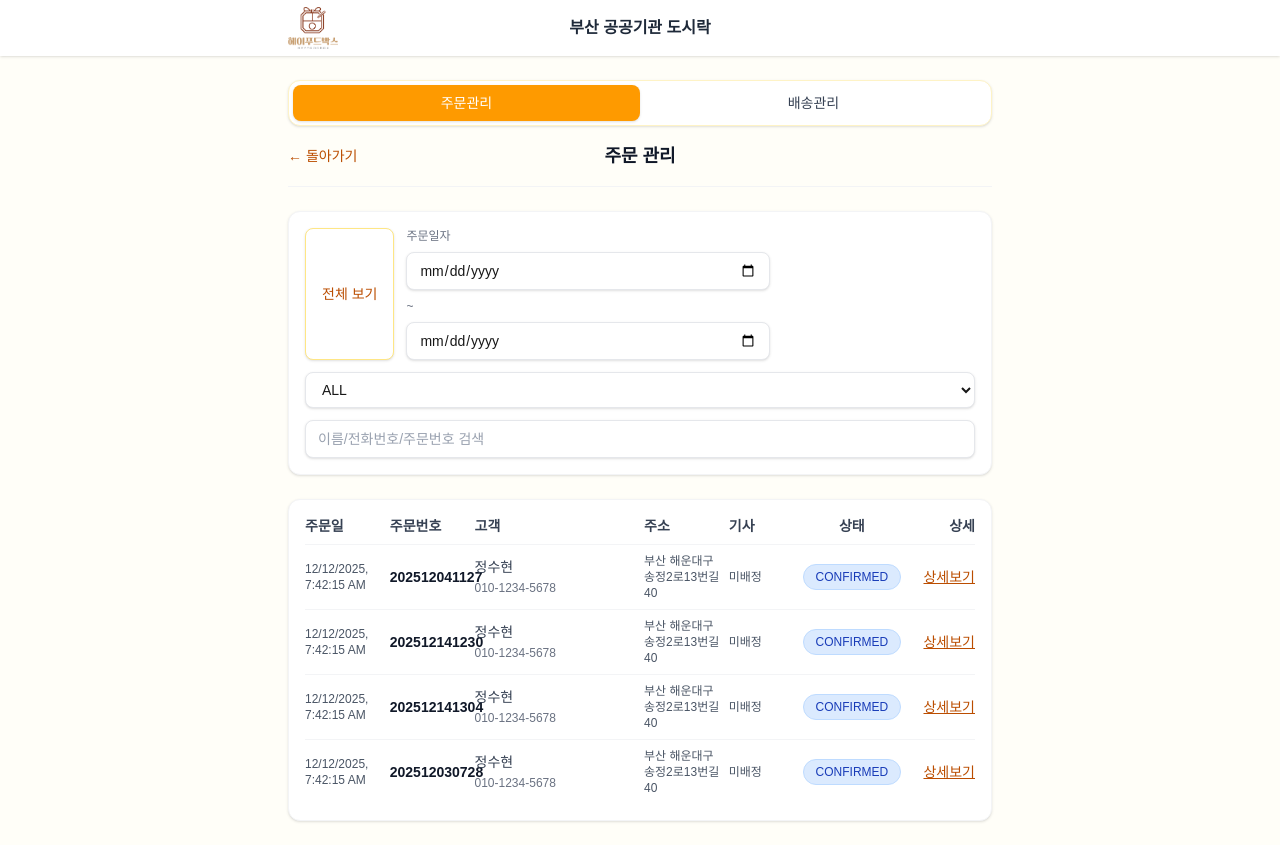
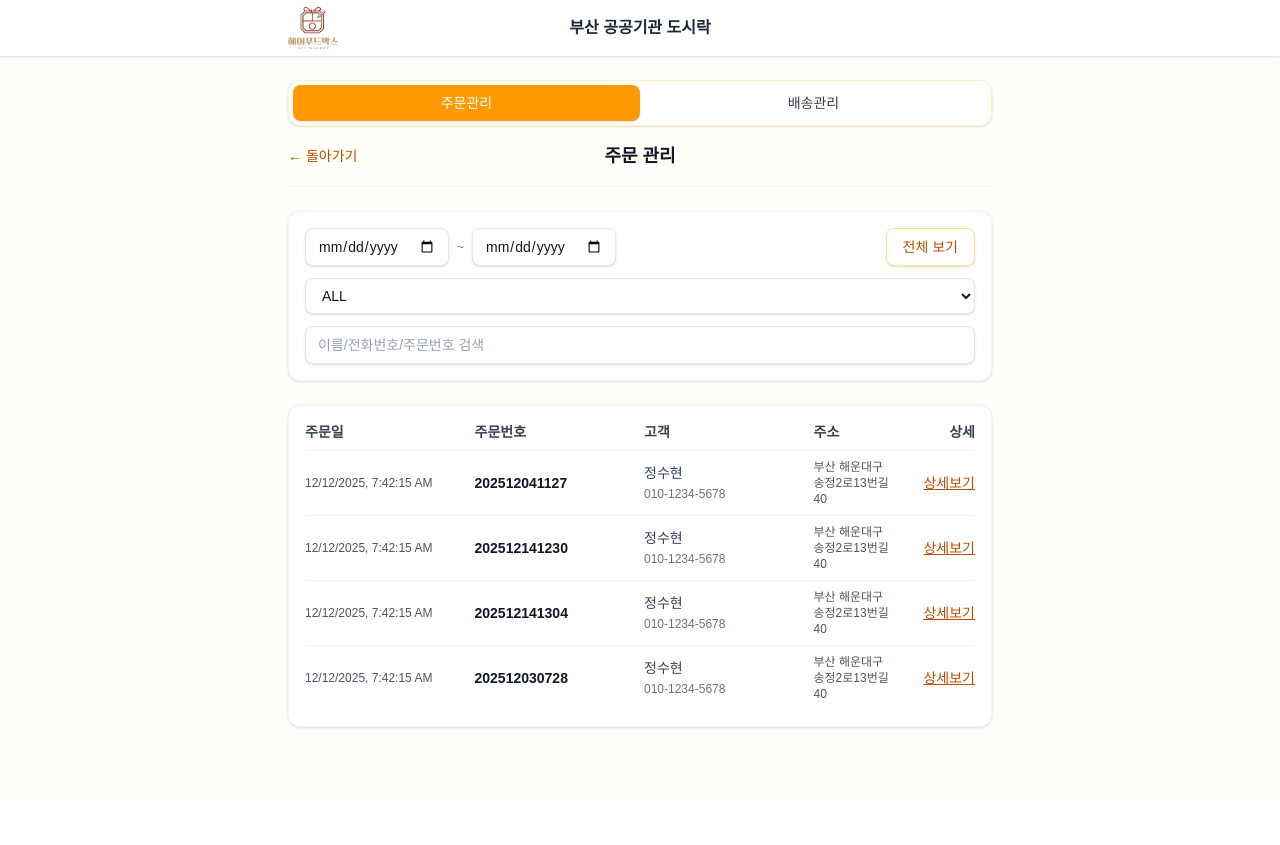
Before and after one commit to soohyun4747/vacation-dosirak-order, a Next.js app: page /admin/orders in a window 1280 px wide. After the commit the page ends 800 px from the top, so only its background shows below. Built offline with nearby package versions, Linux system fonts and the light colour scheme.

Commit message:
order pages changed

```diff
--- a/app/admin/orders/page.tsx
+++ b/app/admin/orders/page.tsx
@@ -11,7 +11,12 @@ import { Select } from '../../../src/components/common/Select';
 import { orders as mockOrders } from '../../../src/mock/data';
 import { OrderStatus } from '../../../src/types';
 
-const statusOptions: (OrderStatus | 'ALL')[] = ['ALL', 'CONFIRMED', 'CANCELED', 'DELIVERED'];
+const statusOptions: (OrderStatus | 'ALL')[] = [
+	'ALL',
+	'CONFIRMED',
+	'CANCELED',
+	'DELIVERED',
+];
 
 export default function AdminOrdersPage() {
 	const [orders] = useState(mockOrders);
@@ -25,72 +30,109 @@ export default function AdminOrdersPage() {
 		return orders.filter((order) => {
 			const matchesStatus = status === 'ALL' || order.status === status;
 			const matchesKeyword =
-        order.customerName.includes(keyword) || order.customerPhone.includes(keyword) || order.id.includes(keyword);
-      const matchesDate = !todayOnly || new Date(order.createdAt).toDateString() === new Date().toDateString();
+				order.customerName.includes(keyword) ||
+				order.customerPhone.includes(keyword) ||
+				order.id.includes(keyword);
+			const matchesDate =
+				!todayOnly ||
+				new Date(order.createdAt).toDateString() ===
+					new Date().toDateString();
 			const createdAt = new Date(order.createdAt);
-      const matchesStart = !startDate || createdAt >= new Date(`${startDate}T00:00:00`);
-      const matchesEnd = !endDate || createdAt <= new Date(`${endDate}T23:59:59`);
-      return matchesStatus && matchesKeyword && matchesDate && matchesStart && matchesEnd;
+			const matchesStart =
+				!startDate || createdAt >= new Date(`${startDate}T00:00:00`);
+			const matchesEnd =
+				!endDate || createdAt <= new Date(`${endDate}T23:59:59`);
+			return (
+				matchesStatus &&
+				matchesKeyword &&
+				matchesDate &&
+				matchesStart &&
+				matchesEnd
+			);
 		});
 	}, [endDate, keyword, orders, startDate, status, todayOnly]);
 
 	return (
-    <div className="space-y-6">
-      <PageHeader title="주문 관리" backHref="/" />
+		<div className='space-y-6'>
+			<PageHeader
+				title='주문 관리'
+				backHref='/'
+			/>
 
-      <Card className="flex flex-wrap gap-3 text-sm">
-        <div className="flex gap-2">
-          <Button variant={todayOnly ? 'primary' : 'secondary'} onClick={() => setTodayOnly((p) => !p)}>
+			<Card className='flex flex-wrap gap-3 text-sm'>
+				<div className='flex justify-between w-full'>
+					<div className='flex items-center gap-2'>
+						<Input
+							type='date'
+							value={startDate}
+							onChange={(e) => setStartDate(e.target.value)}
+						/>
+						<span className='text-xs text-gray-500'>~</span>
+						<Input
+							type='date'
+							value={endDate}
+							onChange={(e) => setEndDate(e.target.value)}
+						/>
+					</div>
+					<Button
+						variant={todayOnly ? 'primary' : 'secondary'}
+						onClick={() => setTodayOnly((p) => !p)}>
 						{todayOnly ? '오늘만 보기' : '전체 보기'}
 					</Button>
 				</div>
-        <div className="flex flex-wrap items-center gap-2">
-          <span className="text-xs text-gray-500">주문일자</span>
-          <Input type="date" value={startDate} onChange={(e) => setStartDate(e.target.value)} className="w-40" />
-          <span className="text-xs text-gray-500">~</span>
-          <Input type="date" value={endDate} onChange={(e) => setEndDate(e.target.value)} className="w-40" />
-        </div>
-        <Select value={status} onChange={(e) => setStatus(e.target.value as OrderStatus | 'ALL')} className="w-40">
+				<Select
+					value={status}
+					onChange={(e) =>
+						setStatus(e.target.value as OrderStatus | 'ALL')
+					}>
 					{statusOptions.map((s) => (
-            <option key={s} value={s}>
+						<option
+							key={s}
+							value={s}>
 							{s}
 						</option>
 					))}
 				</Select>
 				<Input
-          placeholder="이름/전화번호/주문번호 검색"
+					placeholder='이름/전화번호/주문번호 검색'
 					value={keyword}
 					onChange={(e) => setKeyword(e.target.value)}
-          className="flex-1"
+					className='flex-1'
 				/>
 			</Card>
 
-      <Card className="divide-y divide-gray-100 text-sm">
-        <div className="grid grid-cols-8 gap-2 pb-2 font-semibold text-gray-700">
-          <span>주문일</span>
-          <span>주문번호</span>
-          <span className="col-span-2">고객</span>
+			<Card className='divide-y divide-gray-100 text-sm'>
+				<div className='grid grid-cols-8 gap-2 pb-2 font-semibold text-gray-700'>
+					<span className='col-span-2'>주문일</span>
+					<span className='col-span-2'>주문번호</span>
+					<span className='col-span-2'>고객</span>
 					<span>주소</span>
-          <span>기사</span>
-          <span className="text-center">상태</span>
-          <span className="text-right">상세</span>
+					<span className='text-right'>상세</span>
 				</div>
 				{filtered.map((order) => (
-          <div key={order.id} className="grid grid-cols-8 items-center gap-2 py-2">
-            <span className="text-xs text-gray-600">{new Date(order.createdAt).toLocaleString()}</span>
-            <span className="font-semibold text-gray-900">{order.id}</span>
-            <span className="col-span-2 text-gray-700">
+					<div
+						key={order.id}
+						className='grid grid-cols-8 items-center gap-2 py-2'>
+						<span className='text-xs text-gray-600 col-span-2'>
+							{new Date(order.createdAt).toLocaleString()}
+						</span>
+						<span className='font-semibold text-gray-900 col-span-2'>
+							{order.id}
+						</span>
+						<span className='col-span-2 text-gray-700'>
 							{order.customerName}
 							<br />
-              <span className="text-xs text-gray-500">{order.customerPhone}</span>
+							<span className='text-xs text-gray-500'>
+								{order.customerPhone}
 							</span>
-            <span className="text-xs text-gray-600">{order.address.main}</span>
-            <span className="text-xs text-gray-600">{order.driverName ?? '미배정'}</span>
-            <div className="flex justify-center">
-              {order.status ? <Badge status={order.status} /> : <span className="text-xs text-gray-500">미정</span>}
-            </div>
-            <div className="flex items-center justify-end gap-2">
-              <Link className="text-amber-700 underline" href={`/admin/orders/${order.id}`}>
+						</span>
+						<span className='text-xs text-gray-600'>
+							{order.address.main}
+						</span>
+						<div className='flex items-center justify-end gap-2'>
+							<Link
+								className='text-amber-700 underline'
+								href={`/admin/orders/${order.id}`}>
 								상세보기
 							</Link>
 						</div>
--- a/app/admin/shipping/page.tsx
+++ b/app/admin/shipping/page.tsx
@@ -67,7 +67,6 @@ export default function AdminShippingPage() {
           <span className="col-span-2">고객/주소</span>
           <span>배정 기사</span>
           <span className="text-center">상태</span>
-          <span className="text-right">조치</span>
         </div>
         {filteredOrders.map((order) => (
           <div key={order.id} className="grid grid-cols-6 items-center gap-2 py-2">
@@ -87,17 +86,13 @@ export default function AdminShippingPage() {
                 <option value="">기사 선택</option>
                 {filteredDrivers.map((driver: Driver) => (
                   <option key={driver.id} value={driver.id}>
-                    {driver.name} ({driver.phone})
+                    {driver.name}
                   </option>
                 ))}
               </Select>
-              <p className="text-xs text-gray-500">{order.driverName ? `${order.driverName} 배정됨` : '미배정'}</p>
             </div>
             <div className="flex justify-center">
               {order.status ? <Badge status={order.status} /> : <span className="text-xs text-gray-500">미정</span>}
-            </div>
-            <div className="flex justify-end text-xs text-gray-500">
-              {deliveryDate ? `${deliveryDate} 배송` : '전체 보기'}
             </div>
           </div>
         ))}
--- a/app/customer/orders/page.tsx
+++ b/app/customer/orders/page.tsx
@@ -21,7 +21,9 @@ export default function CustomerOrdersPage() {
 	const handleCancel = (id: string) =>
 		setOrders((prev) =>
 			prev.map((order) =>
-                                order.id === id ? { ...order, status: 'CANCELED' as OrderStatus } : order
+				order.id === id
+					? { ...order, status: 'CANCELED' as OrderStatus }
+					: order
 			)
 		);
 
@@ -38,9 +40,12 @@ export default function CustomerOrdersPage() {
 					const now = new Date();
 					const cutoff = new Date(orderDate);
 					cutoff.setHours(23, 50, 0, 0);
-                                        const isSameDay = orderDate.toDateString() === now.toDateString();
+					const isSameDay =
+						orderDate.toDateString() === now.toDateString();
 					const isCancelable =
-                                                order.status !== 'CANCELED' && isSameDay && now <= cutoff;
+						order.status !== 'CANCELED' &&
+						isSameDay &&
+						now <= cutoff;
 
 					return (
 						<div
@@ -56,27 +61,18 @@ export default function CustomerOrdersPage() {
 											order.createdAt
 										).toLocaleString()}
 									</p>
-                                                                        {order.status && <Badge status={order.status} />}
 								</div>
 								<div className='text-right'>
 									<p className='font-semibold text-gray-900'>
 										₩{order.totalPrice.toLocaleString()}
 									</p>
-                                                                        <div className='flex items-center justify-end gap-2'>
-                                                                                <button
-                                                                                        type='button'
-                                                                                        className='text-xs font-semibold text-amber-700 underline'
-                                                                                        onClick={() =>
-                                                                                                setExpandedId(
-                                                                                                        isOpen ? null : order.id
-                                                                                                )
-                                                                                        }>
-                                                                                        {isOpen ? '접기' : '펼치기'}
-                                                                                </button>
+									<div className='flex flex-col justify-end gap-2'>
 										<button
 											type='button'
 											disabled={!isCancelable}
-                                                                                        onClick={() => handleCancel(order.id)}
+											onClick={() =>
+												handleCancel(order.id)
+											}
 											className={`rounded-lg px-3 py-1 text-xs font-semibold transition-colors ${
 												isCancelable
 													? 'bg-amber-500 text-white hover:bg-amber-600'
@@ -85,14 +81,15 @@ export default function CustomerOrdersPage() {
 											취소하기
 										</button>
 									</div>
-                                                                        {!isCancelable && order.status !== 'CANCELED' && (
+									{!isCancelable &&
+										order.status !== 'CANCELED' && (
 											<p className='mt-1 text-[11px] text-gray-500'>
-                                                                                        당일 23:50 이전에만 취소할 수 있습니다.
+												당일 23:50 이전에만 취소할 수
+												있습니다.
 											</p>
 										)}
 								</div>
 							</div>
-                                                        {isOpen && (
 							<div className='space-y-2 rounded-lg bg-amber-50 p-3 text-sm text-gray-800'>
 								<div className='space-y-1'>
 									{order.items.map((item) => (
@@ -101,10 +98,8 @@ export default function CustomerOrdersPage() {
 											className='flex items-center justify-between'>
 											<p>
 												<span>
-                                                                                                                {item.name}{' '}
-                                                                                                                {item.unitPrice}
-                                                                                                                원 x{' '}
-                                                                                                                {item.quantity}
+													{item.name} {item.unitPrice}
+													원 x {item.quantity}
 												</span>
 											</p>
 										</div>
@@ -123,7 +118,6 @@ export default function CustomerOrdersPage() {
 									</p>
 								</div>
 							</div>
-                                                        )}
 						</div>
 					);
 				})}
```
Also changed, not shown: app/admin/orders/[id]/page.tsx (+61 -59 lines). Lines whose indentation alone changed are shown as unchanged.
